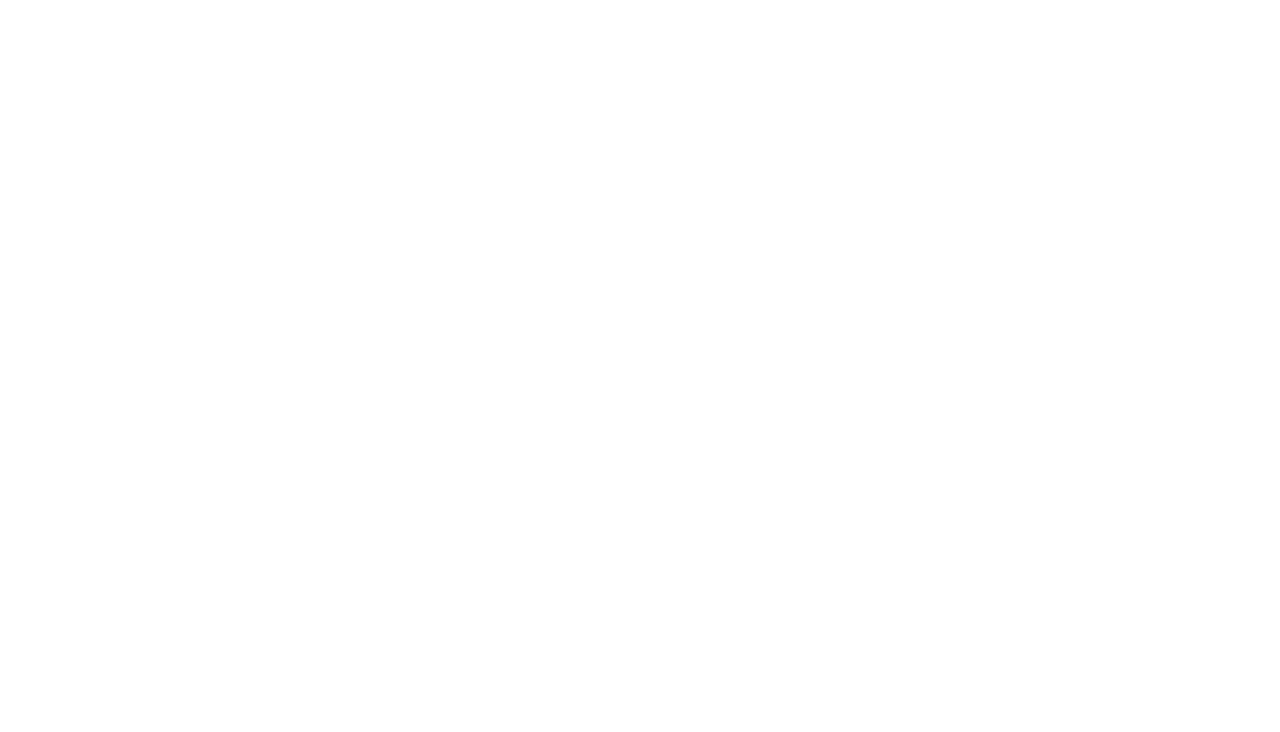
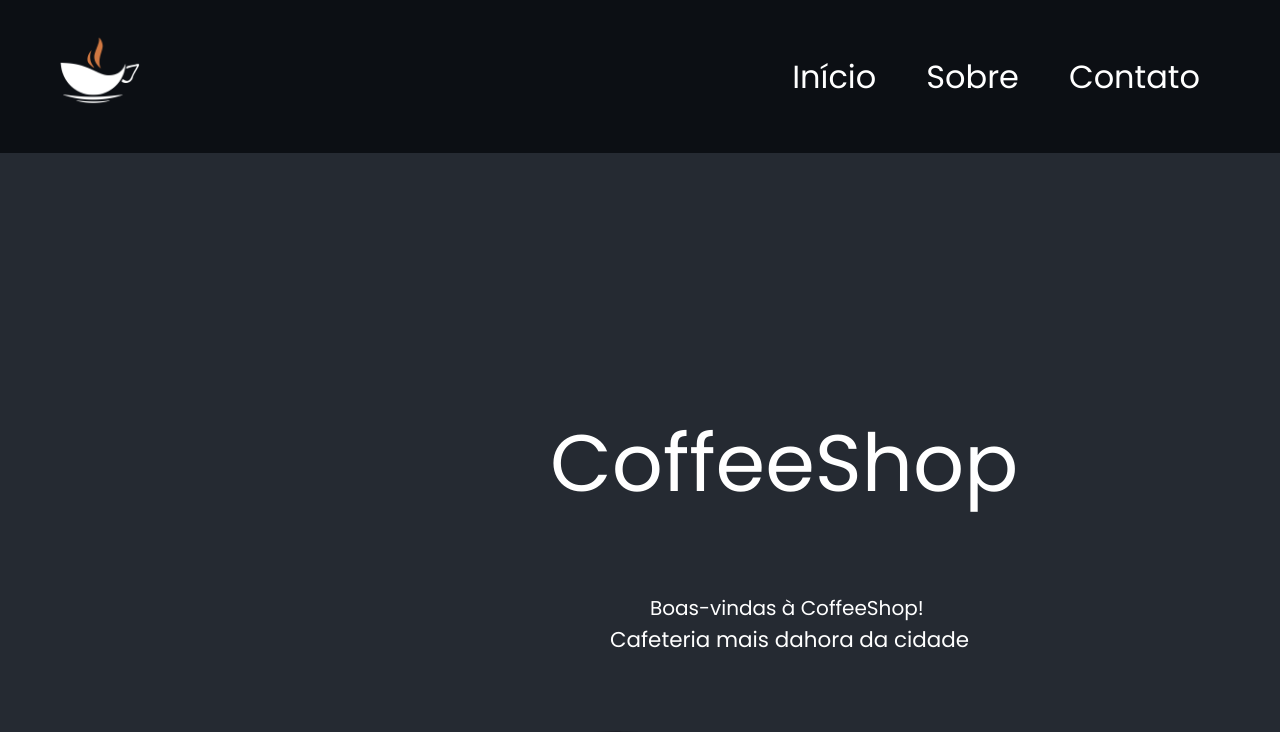
Before and after one commit to keodevspace/SantanderCoders2023, a website: page front-end-estatico/aula-5/coffee-shop/home.html in a window 1280 px wide. Shown: the top 732 px of the page. Drawn offline with Linux system fonts and the light colour scheme.

Commit message:
Nav Done

```diff
--- a/front-end-estatico/aula-5/coffee-shop/home.css
+++ b/front-end-estatico/aula-5/coffee-shop/home.css
@@ -4,7 +4,7 @@
     box-sizing: border-box;
 }
 
-root: {
+:root {
     --font-family: 'Poppins', sans-serif;
     --color-red: #DC3535;
     --color-yellow: #D17842;
@@ -14,3 +14,69 @@ root: {
     --color-ultra-light-grey: #AEAEAE;
     --color-white: #FFFFFF;
 }
+
+body {
+    font-family: var(--font-family);
+    font-size: 32px;
+    color: var(--color-white);
+    background-color: var(--color-grey);
+}
+
+header nav {
+    position: relative;
+    padding: 10px 40px;
+    background-color: var(--color-black);
+}
+
+.logo img {
+    width: 10%;
+    height: auto;
+}
+
+nav ul {
+    list-style: none;
+    position: absolute;
+    right: 80px;
+    top: 50%;
+    transform: translateY(-50%);
+}
+
+nav ul li {
+    float: left;
+    margin-left: 50px;
+}
+
+nav a {
+    text-decoration: none;
+    color: var(--color-white);
+    font-weight: 100;
+}
+
+h1 {
+    font-size: 80px;
+    font-weight: 50;
+    margin: 250px 0 70px 550px;
+}
+
+h5 {
+    font-size: 20px;
+    font-weight: 100;
+    margin: 0 0 0 650px;
+}
+
+h6 {
+    font-weight: 50;
+    margin: 0 0 0 610px;
+}
+
+.cover-container {
+    width: 100%;
+    display: flex;
+    justify-content: center;
+    align-items: center;
+}
+
+.cover img {
+    width: 100%;
+    height: auto;
+}
--- a/front-end-estatico/aula-5/coffee-shop/home.html
+++ b/front-end-estatico/aula-5/coffee-shop/home.html
@@ -1,17 +1,59 @@
 <!DOCTYPE html>
 <html lang="en">
-  <head>
-    <meta charset="UTF-8" />
-    <meta name="viewport" content="width=device-width, initial-scale=1.0" />
-    <link rel="preconnect" href="https://fonts.googleapis.com" />
-    <link rel="preconnect" href="https://fonts.gstatic.com" crossorigin />
-    <link
-      href="https://fonts.googleapis.com/css2?family=Poppins&display=swap"
-      rel="stylesheet"
-    />
+<head>
+    <meta charset="UTF-8">
+    <meta name="viewport" content="width=device-width, initial-scale=1.0">
+    <link rel="preconnect" href="https://fonts.googleapis.com">
+    <link rel="preconnect" href="https://fonts.gstatic.com" crossorigin>
+    <link href="https://fonts.googleapis.com/css2?family=Poppins&display=swap" rel="stylesheet">
     <link rel="stylesheet" href="./home.css">
-    <link rel="shortcut icon" href="./assets/logo/coffeeshop-logo.png" type="image/x-icon" alt="Logo da CoffeeShop em fundo preto">
+    <link rel="shortcut icon" href="./assets/logo/coffeeshop-logo.png" type="image/x-icon" alt="Logo da CoffeeShop: xícara em fundo preto">
     <title>CoffeeShop</title>
-  </head>
-  <body></body>
+</head>
+<body>
+    <header>
+        <nav>
+            <a class="logo" href="./home.html"><img src="./assets/logo/coffeeshop-logo.png" alt="Logo da CoffeeShop: xícara em fundo preto"></a>
+            <ul>
+                <li><a href="#">Início</a></li>
+                <li><a href="#">Sobre</a></li>
+                <li><a href="#">Contato</a></li>
+            </ul>
+        </nav>
+    </header>
+
+    <main>
+        <h1>CoffeeShop</h1>
+        <h5>Boas-vindas à CoffeeShop!
+        <h6>Cafeteria mais dahora da cidade</h6>
+
+        <figure class="cover-container">    <img src="./assets/cover/cover-home.png" alt="Imagem de um Chemes e xícaras de café">
+        </figure>
+
+        <section class="cards">
+            <div class="card">
+                <img src="./assets/img/coffee-1.jpg" alt="Imagem de um café">
+                <h3>Café</h3>
+                <p>Um cafézinho para começar o dia</p>
+            </div>
+            <div class="card">
+                <img src="./assets/img/coffee-2.jpg" alt="Imagem de um café">
+                <h3>Café</h3>
+                <p>Um cafézinho para começar o dia</p>
+            </div>
+            <div class="card">
+                <img src="./assets/img/coffee-3.jpg" alt="Imagem de um café">
+                <h3>Café</h3>
+                <p>Um cafézinho para começar o dia</p>
+            </div>
+
+
+
+
+
+
+
+    </main>
+    <script src="./home.js"></script>
+</body>
 </html>
--- a/front-end-estatico/aula-5/coffee-shop/home.js
+++ b/front-end-estatico/aula-5/coffee-shop/home.js
@@ -0,0 +1,7 @@
+const inputCheck = document.querySelector('#modo-noturno');
+const elementoBody = document.body;
+
+inputCheck.addEventListener('click', () => {
+    const modo = inputCheck.checked ? 'dark' : 'light';
+    elementoBody.classList.toggle('modo-noturno', inputCheck.checked);
+});
```
Also changed, not shown: front-end-estatico/aula-5/README.md (deleted).
